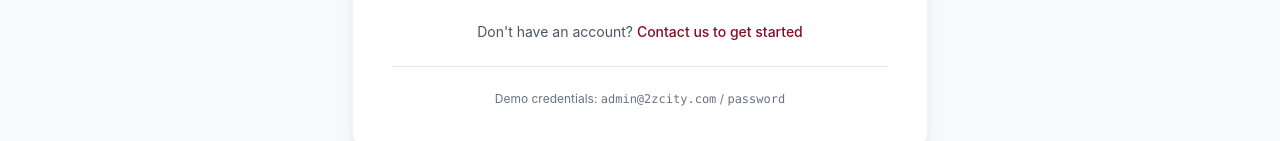
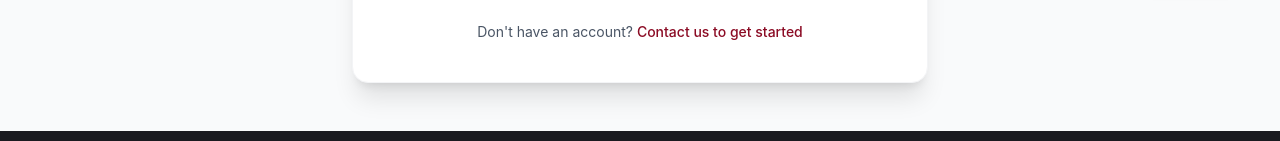
Before and after one commit to enoskyeza/2zinterior, a React (Vite) app: page /login in a window 1280 px wide. Shown: the part 811-952 px from the top of the page. Built offline with nearby package versions, Linux system fonts and the light colour scheme; no server answers.

Commit message:
hide demo credentials

```diff
--- a/src/pages/LoginPage.jsx
+++ b/src/pages/LoginPage.jsx
@@ -142,11 +142,11 @@ export default function LoginPage() {
                   </Link>
                 </p>
 
-                <div className="mt-6 pt-6 border-t border-gray-200">
-                  <p className="text-xs text-gray-500 text-center">
+                {/* <div className="mt-6 pt-6 border-t border-gray-200"> */}
+                  {/* <p className="text-xs text-gray-500 text-center">
                     Demo credentials: <span className="font-mono">admin@2zcity.com</span> / <span className="font-mono">password</span>
                   </p>
-                </div>
+                </div> */}
               </form>
             </div>
           </div>
```
